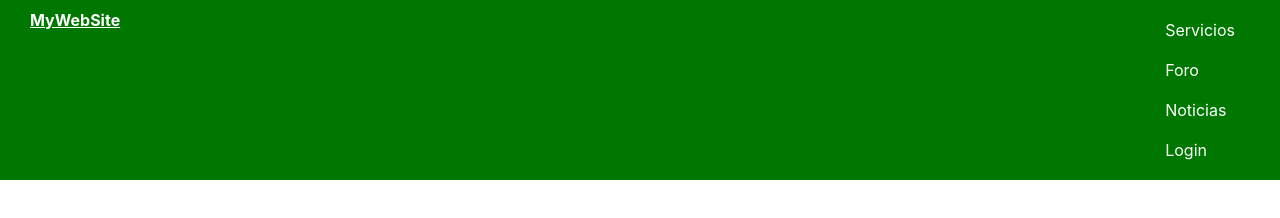
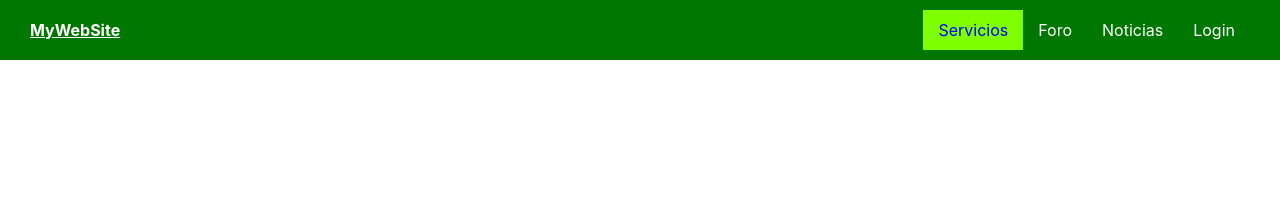
Before and after one commit to ClaraRazzetto/LCD2, a plain HTML site: page Practica/U3Practica2/index.html in a window 1280 px wide. In both pictures the pointer is over the item "Servicios". Drawn offline with Linux system fonts and the light colour scheme.

Commit message:
U3Practica2-parte3

```diff
--- a/Practica/U3Practica2/index.css
+++ b/Practica/U3Practica2/index.css
@@ -24,17 +24,19 @@ nav {
     padding-bottom: 10px;
     display: flex;
     justify-content: space-between;
-
+    align-items: center;
 }
 
 .logo {
     color: #fff;
     font-weight: 700;
     display: inline-block;
+
 }
 
 .nav-links {
     list-style: none;
+    display: flex;
 }
 
 .nav-item a {
@@ -43,3 +45,11 @@ nav {
     text-decoration: none;
     color: #fff
 }
+
+.nav-item:hover {
+    background-color: chartreuse;
+}
+
+.nav-item:hover a {
+    color: blue;
+}
```
